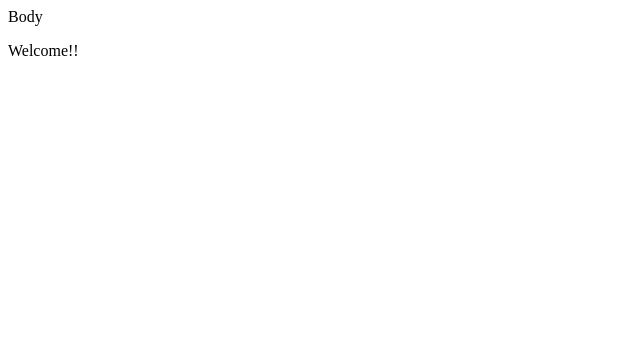
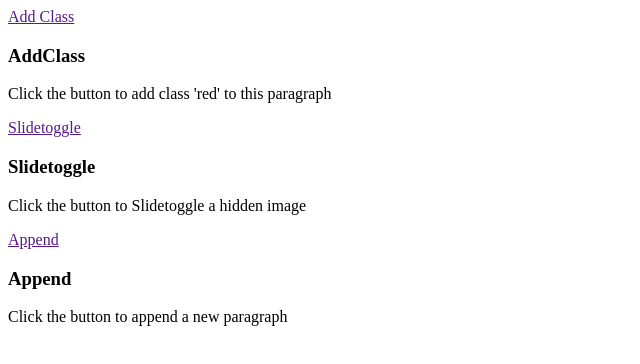
Before and after one commit to yofetahe/FirstProject, a plain HTML site: page index.html in a window 1280 px wide. Shown: the whole page, without its empty margins (0-640 px from the left). Drawn offline with Linux system fonts and the light colour scheme.

Commit message:
index.html content done

```diff
--- a/index.html
+++ b/index.html
@@ -7,7 +7,28 @@
     <title>Document</title>
 </head>
 <body>
-    <h>Body</h>
-    <p>Welcome!!</p>
+    <div class="wrapper">
+        <div class="row">
+            <a href="">Add Class</a>
+            <div class="content">
+                <h3>AddClass</h3>
+                <p>Click the button to add class 'red' to this paragraph</p>
+            </div>
+        </div>
+        <div class="row">
+            <a href="">Slidetoggle</a>
+            <div class="content">
+                <h3>Slidetoggle</h3>
+                <p>Click the button to Slidetoggle a hidden image</p>
+            </div>
+        </div>
+        <div class="row">
+            <a href="">Append</a>
+            <div class="content">
+                <h3>Append</h3>
+                <p>Click the button to append a new paragraph</p>
+            </div>
+        </div>
+    </div>
 </body>
 </html>
```
